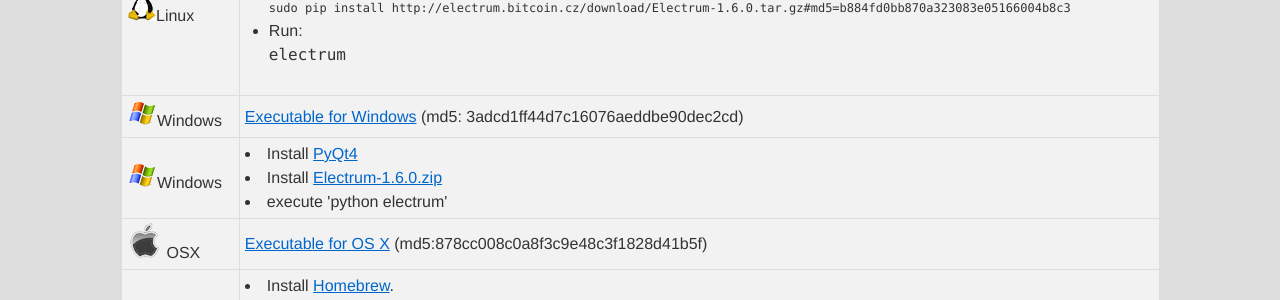
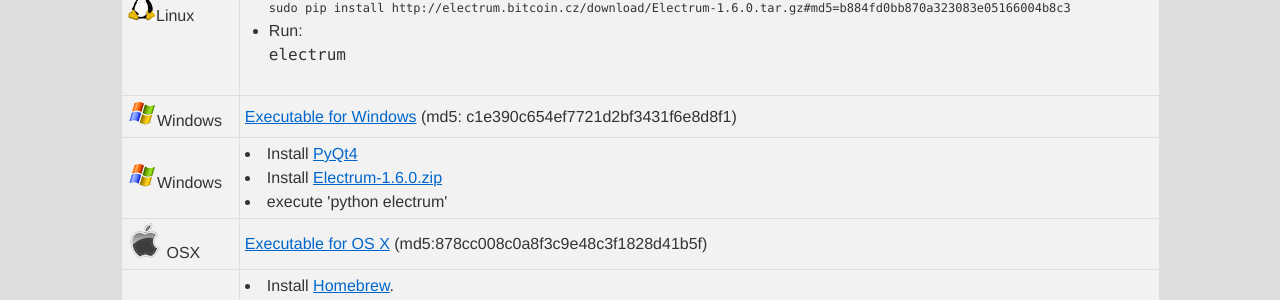
Before and after one commit to ecdsa/electrum-web, a Jekyll site: the page download.html, which Jekyll copies as it is, in a window 1280 px wide. Shown: the part 309-609 px from the top of the page. Built offline with Jekyll 4.4.1, drawn with Linux system fonts in a browser that asks for light colours.

```diff
--- a/android.html
+++ b/android.html
@@ -42,7 +42,7 @@ Once you have installed the apk, launch the Python for Android application and c
 4. Tap Scan Barcode.
 5. Scan the following QRcode:
 </pre>
-<img src="http://chart.apis.google.com/chart?cht=qr&chs=300x300&chld=L&choe=UTF-8&chl=e4a_install.py%0Aimport+urllib%2C+zipfile%2C+os%0Ap%3D%22http%3A%2F%2Felectrum.bitcoin.cz%2Fdownload%2Fe4a-160zip%22%0An%3D%22e4a-1.5.7%22%0Anz%3Dn%2B%22.zip%22%0Aurllib.urlretrieve(p%2Cnz)%0Azipfile.ZipFile(nz).extractall()%0Aos.rename(n%2C'scripts%2F'%2Bn)"
+<img src="http://chart.apis.google.com/chart?cht=qr&chs=300x300&chld=L&choe=UTF-8&chl=e4a_install.py%0Aimport+urllib%2C+zipfile%2C+os%0Ap%3D%22http%3A%2F%2Felectrum.bitcoin.cz%2Fdownload%2Fe4a-160zip%22%0An%3D%22e4a-1.6.0%22%0Anz%3Dn%2B%22.zip%22%0Aurllib.urlretrieve(p%2Cnz)%0Azipfile.ZipFile(nz).extractall()%0Aos.rename(n%2C'scripts%2F'%2Bn)"
 />
 <pre>This will install a script named e4a_install.py</pre>
 
--- a/download.html
+++ b/download.html
@@ -56,8 +56,8 @@
   </tr>
   <tr>
     <td><img src="media/os_windows.gif"/>Windows<br/></td>
-    <td><a href="http://electrum.bitcoin.cz/download/electrum-1.5.7-setup.exe">Executable
-    for Windows</a> (md5: 3adcd1ff44d7c16076aeddbe90dec2cd)</td>
+    <td><a href="http://electrum.bitcoin.cz/download/electrum-1.6.0-setup.exe">Executable
+    for Windows</a> (md5: c1e390c654ef7721d2bf3431f6e8d8f1)</td>
   </tr>
   <tr>
     <td><img src="media/os_windows.gif"/>Windows</td>
```
